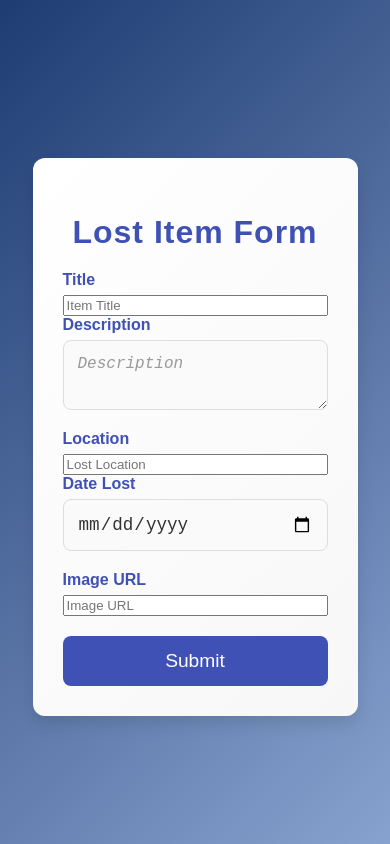
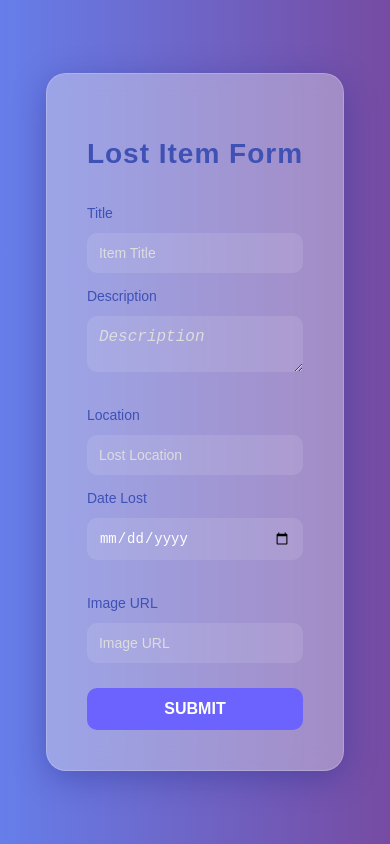
Before and after one commit to shodhan777/lost_found, a React (Create React App) app in the folder client/: page /lost in a window 390 px wide. Built offline with nearby package versions, Linux system fonts and the light colour scheme.

Commit message:
Refactor styles in FoundForm and LostForm components for improved UI; enhance MatchResults styles for better layout and responsiveness

```diff
--- a/client/src/components/FoundForm.css
+++ b/client/src/components/FoundForm.css
@@ -1,39 +1,44 @@
 /* Global Styles */
 body {
-  background-color: #f0f4f8; /* Light gray-blue background */
-  font-family: 'Arial', sans-serif; /* A clean sans-serif font */
+  background-color: #f0f4f8;
+  font-family: 'Arial', sans-serif;
   margin: 0;
   padding: 0;
   display: flex;
   justify-content: center;
   align-items: center;
-  height: 100vh; /* Full viewport height */
+  height: 100vh;
+  box-sizing: border-box;
 }
 
+/* Heading Styles */
 h2 {
   font-size: 2rem;
-  color: #3f51b5; /* Deep blue color */
+  color: #3f51b5;
   margin-bottom: 20px;
   text-align: center;
   font-weight: bold;
   letter-spacing: 1px;
 }
 
+/* Form Container */
 .form-container {
-  background: linear-gradient(135deg, #ffffff, #f7f7f7); /* Subtle gradient background */
-  padding: 30px;
+  background: linear-gradient(135deg, #ffffff, #f7f7f7);
+  padding: 40px;
   border-radius: 12px;
   box-shadow: 0 8px 16px rgba(0, 0, 0, 0.1);
   margin-top: 30px;
-  max-width: 600px;
+  max-width: 800px;
   width: 100%;
   transition: all 0.3s ease-in-out;
+  border: 1px solid #ddd;
 }
 
 .form-container:hover {
   box-shadow: 0 12px 24px rgba(0, 0, 0, 0.15);
 }
 
+/* Form Styling */
 form {
   display: flex;
   flex-direction: column;
@@ -43,41 +48,43 @@ input[type="text"],
 textarea,
 input[type="date"] {
   width: 100%;
-  padding: 14px;
+  padding: 16px;
   border-radius: 8px;
   border: 1px solid #ddd;
   font-size: 1.1rem;
   margin-bottom: 20px;
   transition: border-color 0.3s ease-in-out;
-  background-color: #fafafa; /* Light background for text fields */
-  color: #333; /* Text color */
+  background-color: #fafafa;
+  color: #333;
+  outline: none;
 }
 
 /* Placeholder Styling */
 input[type="text"]::placeholder,
 textarea::placeholder,
 input[type="date"]::placeholder {
-  color: #999; /* Light gray for the placeholder */
+  color: #999;
   font-size: 1rem;
-  font-style: italic; /* Italic style for placeholders */
+  font-style: italic;
 }
 
+/* Focused input fields */
 input[type="text"]:focus,
 textarea:focus,
 input[type="date"]:focus {
-  border-color: #3f51b5; /* Focus border color matches heading */
-  outline: none;
+  border-color: #3f51b5;
 }
 
-/* Focused input fields */
+/* Focused placeholder */
 input[type="text"]:focus::placeholder,
 textarea:focus::placeholder,
 input[type="date"]:focus::placeholder {
-  color: #4CAF50; /* Change placeholder color to green when focused */
+  color: #4CAF50;
 }
 
+/* Button Styles */
 button {
-  background-color: #3f51b5; /* Deep blue button */
+  background-color: #3f51b5;
   color: white;
   border: none;
   cursor: pointer;
@@ -87,34 +94,71 @@ button {
   width: 100%;
   transition: background-color 0.3s ease-in-out, transform 0.2s ease;
   margin-top: 20px;
+  text-transform: uppercase;
 }
 
 button:hover {
-  background-color: #2c387e; /* Darker blue on hover */
+  background-color: #2c387e;
   transform: scale(1.05);
 }
 
 button:active {
-  background-color: #1a237e; /* Dark blue when pressed */
+  background-color: #1a237e;
   transform: scale(1);
 }
 
+/* Matches Container */
 .matches-container {
-  background-color: #e3f2fd; /* Light blue background for matches section */
-  padding: 20px;
-  border-radius: 8px;
-  margin-top: 20px;
+  background-color: #e8f5e9;
+  padding: 30px;
+  border-radius: 12px;
+  margin-top: 30px;
   text-align: center;
+  box-shadow: 0 6px 12px rgba(0, 0, 0, 0.1);
+  transition: box-shadow 0.3s ease;
+  border: 1px solid #c8e6c9;
+}
+
+.matches-container:hover {
+  box-shadow: 0 10px 20px rgba(0, 0, 0, 0.12);
 }
 
 .matches-container h3 {
-  color: #388e3c; /* Green color for match found text */
-  font-size: 1.5rem;
-  margin-bottom: 15px;
+  color: #2e7d32;
+  font-size: 1.8rem;
+  font-weight: 600;
+  margin-bottom: 20px;
+  text-transform: uppercase;
+  letter-spacing: 1px;
 }
 
+/* Individual Match Item */
+.match-item {
+  background-color: #ffffff;
+  border-radius: 8px;
+  padding: 20px;
+  margin-bottom: 15px;
+  box-shadow: 0 2px 6px rgba(0, 0, 0, 0.05);
+  text-align: left;
+  color: #333;
+}
+
+.match-item p {
+  margin: 5px 0;
+  font-size: 1rem;
+  line-height: 1.5;
+  color: #555;
+}
+
+.match-item .navigate-button {
+  margin-top: 15px;
+  width: auto;
+  padding: 10px 18px;
+}
+
+/* Navigate Button */
 .navigate-button {
-  background-color: #4CAF50; /* Green for the "Go to Matches" button */
+  background-color: #4CAF50;
   color: white;
   padding: 12px 20px;
   border-radius: 8px;
@@ -122,25 +166,67 @@ button:active {
   font-size: 1.1rem;
   transition: background-color 0.3s ease;
   border: none;
+  width: 100%;
 }
 
 .navigate-button:hover {
-  background-color: #388e3c; /* Darker green on hover */
+  background-color: #388e3c;
 }
 
 .navigate-button:active {
-  background-color: #2e7d32; /* Darker green when pressed */
+  background-color: #2e7d32;
 }
 
+/* Paragraph Styles */
 p {
   font-size: 1rem;
   text-align: center;
   color: #333;
 }
 
+/* Label Styles */
 label {
   font-weight: bold;
   margin-bottom: 6px;
   display: block;
   color: #3f51b5;
 }
+
+/* Responsive Adjustments */
+@media (max-width: 768px) {
+  .form-container {
+    padding: 20px;
+    max-width: 100%;
+  }
+
+  input[type="text"],
+  textarea,
+  input[type="date"] {
+    padding: 12px;
+  }
+
+  button,
+  .navigate-button {
+    font-size: 1rem;
+  }
+
+  .matches-container {
+    padding: 20px;
+  }
+
+  .matches-container h3 {
+    font-size: 1.5rem;
+  }
+
+  .match-item {
+    padding: 15px;
+  }
+
+  .match-item p {
+    font-size: 0.95rem;
+  }
+}
+
+h4 {
+  color:black;
+}
--- a/client/src/components/FoundForm.js
+++ b/client/src/components/FoundForm.js
@@ -94,7 +94,7 @@ const FoundForm = () => {
               <img src={firstMatch.found_image_url} alt="Found item" style={{ maxWidth: '100%', height: 'auto', marginBottom: '15px' }} />
             )}
 
-            <p><strong>Status:</strong> {firstMatch.status}</p>
+
 
           </div>
           <button onClick={handleNavigateToMatches} className="navigate-button">Go to Matches</button>
--- a/client/src/components/LostForm.css
+++ b/client/src/components/LostForm.css
@@ -1,146 +1,87 @@
-/* Global Styles */
+/* src/components/LostForm.css */
+
 body {
-  background-color: #f0f4f8; /* Light gray-blue background */
-  font-family: 'Arial', sans-serif; /* A clean sans-serif font */
   margin: 0;
   padding: 0;
+  font-family: 'Poppins', sans-serif;
+  background: linear-gradient(to right, #667eea, #764ba2); /* Matching FoundForm gradient */
+  min-height: 100vh;
   display: flex;
   justify-content: center;
   align-items: center;
-  height: 100vh; /* Full viewport height */
 }
 
-h2 {
-  font-size: 2rem;
-  color: #3f51b5; /* Deep blue color */
-  margin-bottom: 20px;
-  text-align: center;
-  font-weight: bold;
-  letter-spacing: 1px;
+.lost-form-container {
+  width: 100%;
+  max-width: 900px; /* Matching FoundForm width */
+  background: rgba(247, 243, 243, 0.363);
+  padding: 40px;
+  border-radius: 20px;
+  box-shadow: 0 8px 32px 0 rgba(31, 38, 135, 0.37);
+  backdrop-filter: blur(10px);
+  -webkit-backdrop-filter: blur(10px);
+  border: 1px solid rgba(255, 255, 255, 0.18);
+  color: #fff;
 }
 
-.form-container {
-  background: linear-gradient(135deg, #ffffff, #f7f7f7); /* Subtle gradient background */
-  padding: 30px;
-  border-radius: 12px;
-  box-shadow: 0 8px 16px rgba(0, 0, 0, 0.1);
-  margin-top: 30px;
-  max-width: 600px;
-  width: 100%;
-  transition: all 0.3s ease-in-out;
+.lost-form-container h2 {
+  text-align: center;
+  margin-bottom: 20px;
+  font-size: 28px;
+  font-weight: 600;
 }
 
-.form-container:hover {
-  box-shadow: 0 12px 24px rgba(0, 0, 0, 0.15);
-}
-
-form {
+.lost-form-container form {
   display: flex;
   flex-direction: column;
 }
 
-input[type="text"],
-textarea,
-input[type="date"] {
-  width: 100%;
-  padding: 14px;
-  border-radius: 8px;
-  border: 1px solid #ddd;
-  font-size: 1.1rem;
-  margin-bottom: 20px;
-  transition: border-color 0.3s ease-in-out;
-  background-color: #fafafa; /* Light background for text fields */
-  color: #333; /* Text color */
+.lost-form-container label {
+  margin-top: 15px;
+  font-weight: 500;
+  font-size: 14px;
 }
 
-/* Placeholder Styling */
-input[type="text"]::placeholder,
-textarea::placeholder,
-input[type="date"]::placeholder {
-  color: #999; /* Light gray for the placeholder */
-  font-size: 1rem;
-  font-style: italic; /* Italic style for placeholders */
-}
-
-input[type="text"]:focus,
-textarea:focus,
-input[type="date"]:focus {
-  border-color: #3f51b5; /* Focus border color matches heading */
+.lost-form-container input,
+.lost-form-container textarea {
+  padding: 12px;
+  margin-top: 6px;
+  border-radius: 10px;
+  border: none;
+  background: rgba(255, 255, 255, 0.1);
+  color: #fff;
+  font-size: 14px;
   outline: none;
 }
 
-/* Focused input fields */
-input[type="text"]:focus::placeholder,
-textarea:focus::placeholder,
-input[type="date"]:focus::placeholder {
-  color: #4CAF50; /* Change placeholder color to green when focused */
+.lost-form-container input::placeholder,
+.lost-form-container textarea::placeholder {
+  color: #ddd;
 }
 
-button {
-  background-color: #3f51b5; /* Deep blue button */
-  color: white;
-  border: none;
-  cursor: pointer;
-  padding: 14px 20px;
-  font-size: 1.2rem;
-  border-radius: 8px;
-  width: 100%;
-  transition: background-color 0.3s ease-in-out, transform 0.2s ease;
-  margin-top: 20px;
+.lost-form-container input[type="date"] {
+  color: #fff;
 }
 
-button:hover {
-  background-color: #2c387e; /* Darker blue on hover */
-  transform: scale(1.05);
+.lost-form-container button {
+  margin-top: 25px;
+  padding: 12px;
+  border-radius: 10px;
+  border: none;
+  background-color: #6c63ff;
+  color: #fff;
+  font-size: 16px;
+  font-weight: 600;
+  cursor: pointer;
+  transition: background-color 0.3s ease;
 }
 
-button:active {
-  background-color: #1a237e; /* Dark blue when pressed */
-  transform: scale(1);
+.lost-form-container button:hover {
+  background-color: #574b90;
 }
 
-.matches-container {
-  background-color: #e3f2fd; /* Light blue background for matches section */
-  padding: 20px;
-  border-radius: 8px;
-  margin-top: 20px;
+.lost-form-container p {
+  margin-top: 15px;
   text-align: center;
+  font-weight: 500;
 }
-
-.matches-container h3 {
-  color: #388e3c; /* Green color for match found text */
-  font-size: 1.5rem;
-  margin-bottom: 15px;
-}
-
-.navigate-button {
-  background-color: #4CAF50; /* Green for the "Go to Matches" button */
-  color: white;
-  padding: 12px 20px;
-  border-radius: 8px;
-  cursor: pointer;
-  font-size: 1.1rem;
-  transition: background-color 0.3s ease;
-  border: none;
-}
-
-.navigate-button:hover {
-  background-color: #388e3c; /* Darker green on hover */
-}
-
-.navigate-button:active {
-  background-color: #2e7d32; /* Darker green when pressed */
-}
-
-p {
-  font-size: 1rem;
-  text-align: center;
-  color: #333;
-}
-
-label {
-  font-weight: bold;
-  margin-bottom: 6px;
-  display: block;
-  color: #3f51b5;
-}
--- a/client/src/components/LostForm.js
+++ b/client/src/components/LostForm.js
@@ -1,3 +1,4 @@
+// src/components/LostForm.js
 import React, { useState } from 'react';
 import axios from 'axios';
 import './LostForm.css';
@@ -30,7 +31,7 @@ function LostForm() {
   };
 
   return (
-    <div className="form-container">
+    <div className="lost-form-container">
       <h2>Lost Item Form</h2>
       <form onSubmit={handleSubmit}>
         <label htmlFor="title">Title</label>
```
Also changed, not shown: client/src/components/MatchResults.css (+38 -41 lines).
